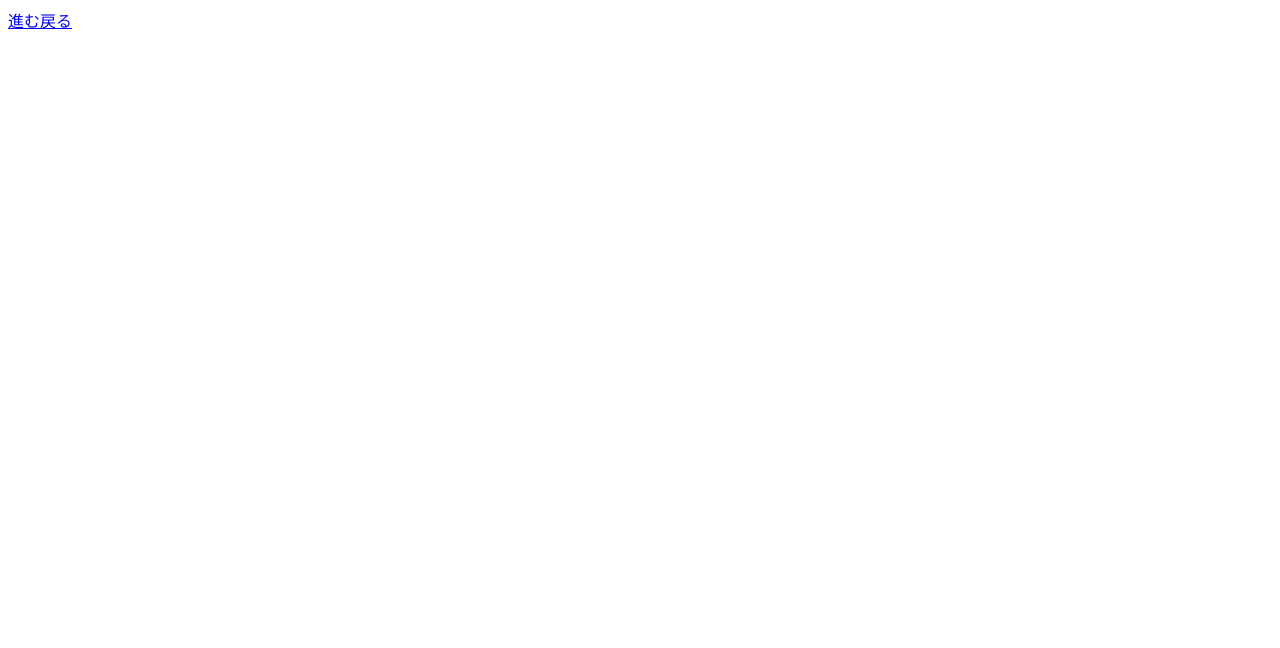
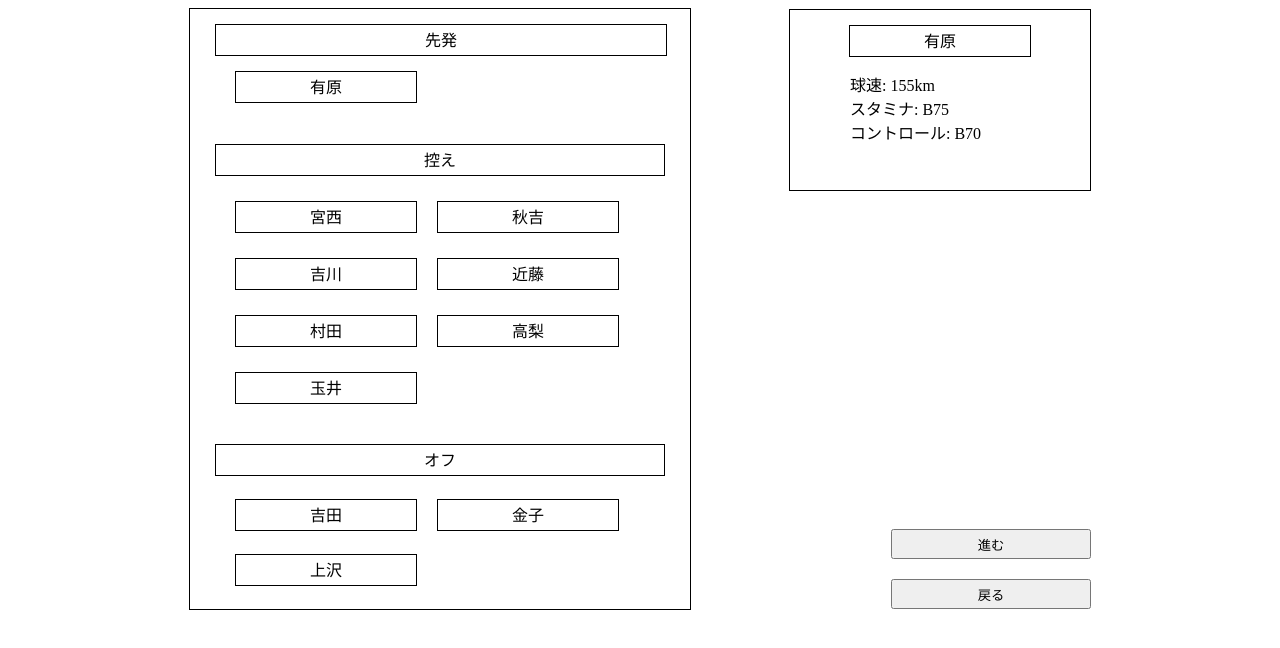
Before and after one commit to chisackeeey/angular-pawapuro, an Angular app: page /select-pitcher in a window 1280 px wide. Shown: the top 648 px of the page. Built offline with nearby package versions, Linux system fonts and the light colour scheme.

Commit message:
edit html

```diff
--- a/src/app/select-pitcher/select-pitcher.component.html
+++ b/src/app/select-pitcher/select-pitcher.component.html
@@ -1,4 +1,39 @@
-<nav>
-  <a routerLink="/select-batter">進む</a>
-  <a routerLink="/select-teams">戻る</a>
-</nav>
+<div class="container">
+  <div class="playerContainer">
+    <div class="starterPlayerContainer">
+      <div class="playerStatus">先発</div>
+      <div class="playerList">
+        <div class="player">{{ starter.name }}</div>
+      </div>
+    </div>
+    <div class="reserverPlayerContainer">
+      <div class="playerStatus">控え</div>
+      <div class="playerList" *ngFor="let reserver of reserverList">
+        <div class="player">{{ reserver.name }}</div>
+      </div>
+    </div>
+    <div class="offPlayerContainer">
+      <div class="playerStatus">オフ</div>
+      <div class="playerList" *ngFor="let off of offList">
+        <div class="player">{{ off.name }}</div>
+      </div>
+    </div>
+  </div>
+  <div class="subContainer">
+    <div class="playerDetailContainer">
+      <div id="player">{{ starter.name }}</div>
+      <div class="parameterContainer">
+        球速: {{ starter.speed }} <br />スタミナ: {{ starter.stamina }}
+        <br />コントロール: {{ starter.control }}
+      </div>
+    </div>
+    <div class="buttonContainer">
+      <div class="submitButtonContainer">
+        <a routerLink="/select-batter"><button class="button">進む</button></a>
+      </div>
+      <div class="backButtonContainer">
+        <a routerLink="/select-teams"><button class="button">戻る</button></a>
+      </div>
+    </div>
+  </div>
+</div>
```
